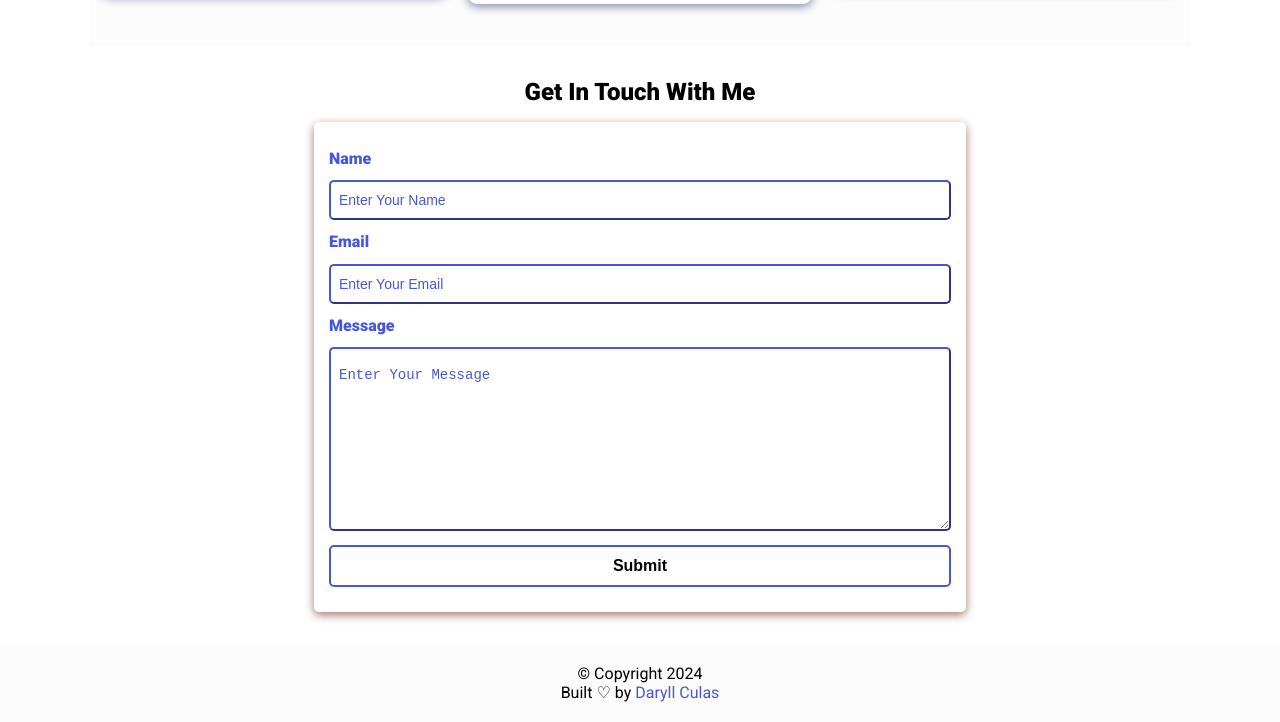
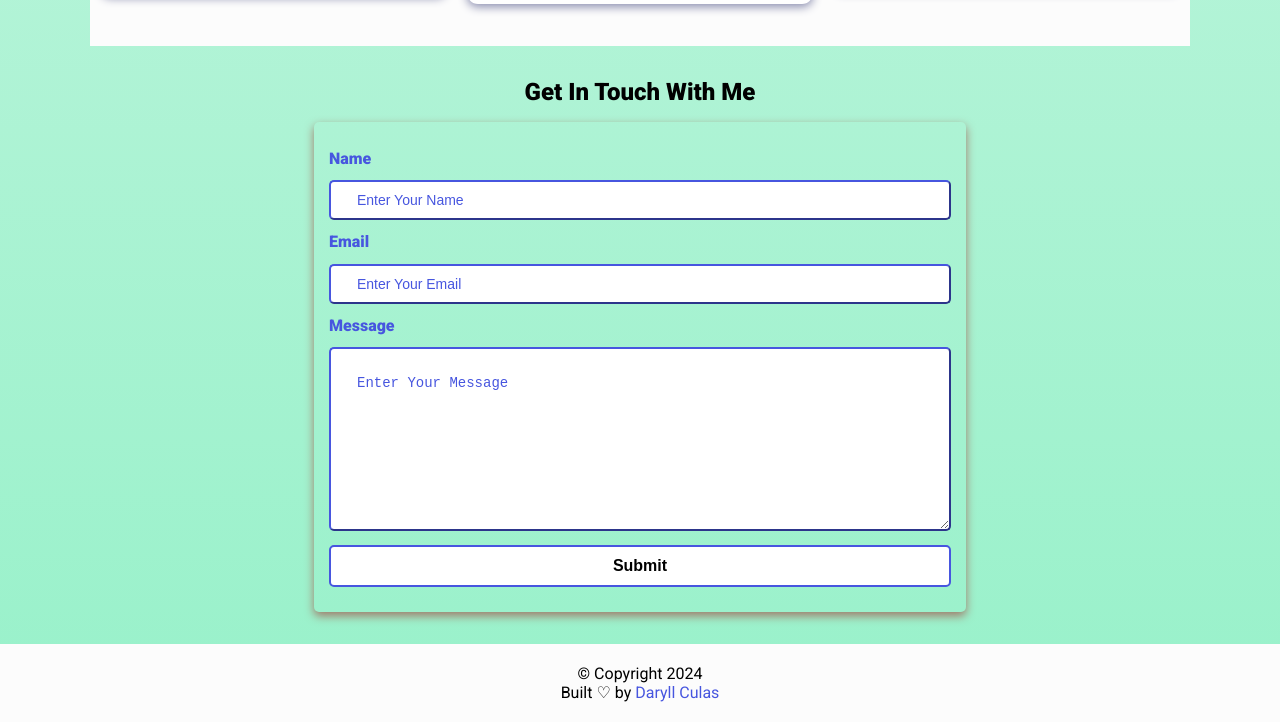
Before and after one commit to DaryllCulas/Portfolio, a plain HTML site: page index.html in a window 1280 px wide. Shown: the part 2132-2854 px from the top of the page. Drawn offline with nearby package versions, Linux system fonts and the light colour scheme.

Commit message:
Fix some styling

```diff
--- a/css/style.css
+++ b/css/style.css
@@ -45,6 +45,8 @@ a:hover {
 
 body {
   font-family: var(--font-family);
+  background: rgb(2,0,36);
+  background: linear-gradient(180deg, rgba(2,0,36,1) 0%, rgba(252,249,249,0.6615021008403361) 0%, rgba(152,241,202,1) 100%);
 }
 
 section {
@@ -230,7 +232,7 @@ nav ul li {
   margin: 0 auto;
   padding: 0.938rem;
   border-radius: 5px;
-  box-shadow: 0 3px 10px var(--secondary-shadow);
+  box-shadow: 0 4px 10px var(--secondary-shadow);
 }
 
 .contact-form-container label {
@@ -242,6 +244,7 @@ nav ul li {
 .contact-form-container textarea {
   min-height: 6.25rem;
   font-size: 14px;
+
 }
 
 .contact-form-container .input-field {
@@ -253,11 +256,13 @@ nav ul li {
   border: 2px outset var(--primary-color);
   font-size: 0.875rem;
   outline: none;
+  padding-left: 10px;
 }
 
 .input-field::placeholder {
-  padding: 0.5rem;
+  padding: 1rem;
   color: var(--primary-color);
+
 }
 
 .submit-btn {
```
